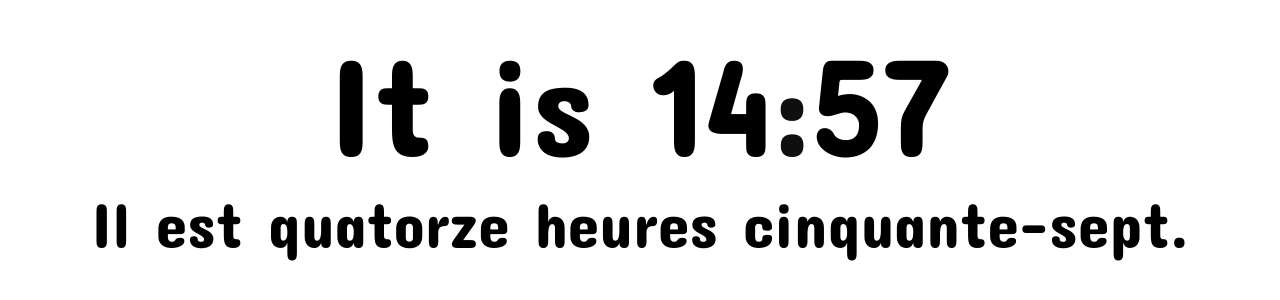
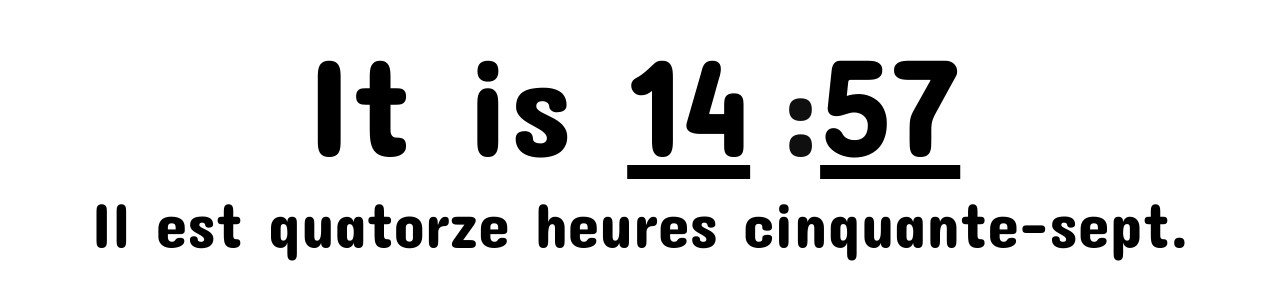
Before and after one commit to 80000K/Time-in-French, a Vue app: page / in a window 1280 px wide. Shown: the part 268-568 px from the top of the page. Built offline with nearby package versions, Linux system fonts and the light colour scheme.

Commit message:
Enable user input overrides for time
Allow the user to input their own time. This stops the internal timer and the application relies on static user-sourced information

```diff
--- a/src/App.vue
+++ b/src/App.vue
@@ -1,7 +1,7 @@
 <template>
   <div>
-    <FromTime :startTime="currentTime" />
-    <ToTime :time="currentTime" />
+    <FromTime :time="time" />
+    <ToTime :time="time" />
   </div>
 </template>
 
@@ -13,10 +13,10 @@ export default {
   name: 'App',
   components: { FromTime, ToTime },
   computed: {
-    currentTime () {
+    time () {
       this.$store.dispatch('tick');
 
-      return this.$store.state.time;
+      return this.$store.state.userTime || this.$store.state.time;
     }
   }
 }
--- a/src/components/FromTime.vue
+++ b/src/components/FromTime.vue
@@ -1,9 +1,9 @@
 <template>
   <div class="from-time">
     <span class='from-time__prefix'>It is </span>
-    <HourInput :time="startTime" />
-    <span class="separator">:</span>
-    <MinuteInput :time="startTime" />
+    <HourInput :time="time" />
+    <span v-bind:class="{ blink: blink }">:</span>
+    <MinuteInput :time="time" />
   </div>
 </template>
 
@@ -13,8 +13,13 @@
 
   export default {
     name: 'FromTime',
-    props: { startTime: { type: Date, required: true } },
-    components: { HourInput, MinuteInput }
+    props: { time: { type: Date, required: true } },
+    components: { HourInput, MinuteInput },
+    computed: {
+      blink () {
+        return this.$store.state.live;
+      }
+    }
   }
 </script>
 
@@ -54,7 +59,7 @@
     display: inline-block;
   }
 
-  .separator {
+  .blink {
     animation: blink-animation 2s steps(15, start) infinite;
     -webkit-animation: blink-animation 2s steps(15, start) infinite;
   }
--- a/src/components/HourInput.vue
+++ b/src/components/HourInput.vue
@@ -1,18 +1,34 @@
 <template>
-  <div class="hour-input">{{ hour }}</div>
+  <div class="hour-input">
+    <NumberInput
+      :value="hour"
+      :onChange="handleChange"
+    />
+  </div>
 </template>
 
 <script>
+  import NumberInput from './NumberInput';
+
   export default {
     name: 'HourInput',
     props: { time: { type: Date, required: true } },
+    components: { NumberInput },
     computed: {
       hour () {
         let datetime = new Date(this.time),
-          hour = datetime.getHours(),
-          paddedHour = (hour < 10 ? '0' : '') + String(hour);
+          hour = datetime.getHours();
 
-        return paddedHour;
+        return hour;
+      }
+    },
+    methods: {
+      handleChange (value) {
+        let dateTime = this.$store.state.userTime ? new Date(this.$store.state.userTime) : new Date();
+
+        dateTime.setHours(value);
+
+        this.$store.state.userTime = dateTime;
       }
     }
   }
--- a/src/components/MinuteInput.vue
+++ b/src/components/MinuteInput.vue
@@ -1,18 +1,34 @@
 <template>
-  <div class="minute-input">{{ minutes }}</div>
+  <div class="minute-input">
+    <NumberInput
+      :value="minutes"
+      :onChange="handleChange"
+    />
+  </div>
 </template>
 
 <script>
+  import NumberInput from './NumberInput';
+
   export default {
     name: 'MinuteInput',
     props: { time: { type: Date, required: true } },
+    components: { NumberInput },
     computed: {
       minutes () {
         let datetime = new Date(this.time),
-          minutes = datetime.getMinutes(),
-          paddedMinutes = (minutes < 10 ? '0' : '') + String(minutes);
+          minutes = datetime.getMinutes();
 
-        return paddedMinutes;
+        return minutes;
+      }
+    },
+    methods: {
+      handleChange (value) {
+        let dateTime = this.$store.state.userTime ? new Date(this.$store.state.userTime) : new Date();
+
+        dateTime.setMinutes(value);
+
+        this.$store.state.userTime = dateTime;
       }
     }
   }
--- /dev/null
+++ b/src/components/NumberInput.vue
@@ -0,0 +1,38 @@
+<template>
+  <div class="number-input">
+    <input
+      type="text"
+      size="2"
+      maxlength="2"
+      v-model="paddedValue"
+    >
+  </div>
+</template>
+
+<script>
+  export default {
+    name: 'NumberInput',
+    props: {
+      value: { type: Number, required: true },
+      onChange: { type: Function, required: true }
+    },
+    computed: {
+      paddedValue: {
+        get: function () {
+          return (this.value < 10 ? '0' : '') + String(this.value);
+        },
+        set: function (value) {
+          this.onChange(value);
+        }
+      }
+    }
+  }
+</script>
+
+<style scoped>
+  .number-input input {
+    all: inherit;
+    width: 12vw;
+    text-decoration: underline;
+  }
+</style>
--- a/src/stores/index.js
+++ b/src/stores/index.js
@@ -1,16 +1,28 @@
 export default function (Vuex) {
   return new Vuex.Store({
     state: {
-      time: new Date()
+      time: new Date(),
+      userTime: undefined,
+      live: true,
+      interval: undefined
     },
     mutations: {
       updateTime (state) {
-        state.time = new Date();
+        if (!state.userTime) {
+          state.time = new Date();
+        }
       }
     },
     actions: {
-      tick ({ commit }) {
-        setInterval(commit.bind(null, 'updateTime'), 1000);
+      tick ({ commit, state }) {
+        if (!state.interval) {
+          state.interval = setInterval(commit.bind(null, 'updateTime'), 1000);
+        }
+
+        if (state.live && state.userTime) {
+          state.live = false;
+          clearInterval(state.interval);
+        }
       }
     }
   });
```
